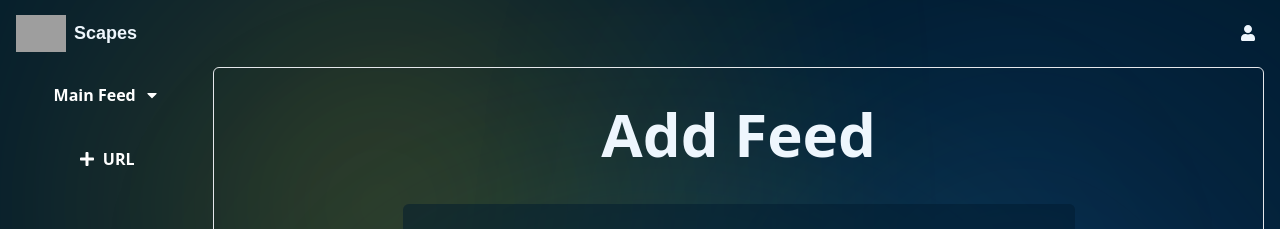
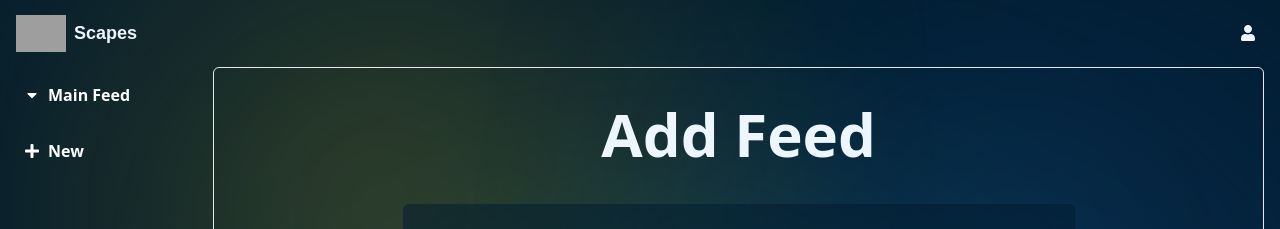
Before and after one commit to oofytronic/nextscapes, a Next.js app: page /dash/add-feed in a window 1280 px wide. Shown: the top 229 px of the page. Built offline with nearby package versions, Linux system fonts and the light colour scheme; grey boxes are pictures that could not be loaded.

Commit message:
adjust sidebar

```diff
--- a/app/dash/layout.jsx
+++ b/app/dash/layout.jsx
@@ -18,13 +18,13 @@ const DashLayout = ({ children }) => {
 			<div className="dash-container">
 				<DashNav />
 				<aside className="sidebar">
-					<div className="flex flex-between md:flex-col gap-4 w-full">
-						<Link href="/dash" className="md:w-full text-center font-bold">
-							<span className="flex gap-2 flex-center hover:underline md:mb-4">Main Feed <FaCaretDown /></span>
+					<div className="flex flex-between md:flex-col md:items-start gap-4 w-full">
+						<Link href="/dash" className="dash-icon text-center font-bold">
+							<span className="flex gap-2 flex-center hover:underline"><FaCaretDown /> Main Feed</span>
 							{/*<Feed />*/}
 						</Link>
 						<Link href="/dash/add-feed" className="dash-icon">
-							<span className="flex justify-center items-center gap-2 font-bold"><FaPlus /> URL</span>
+							<span className="flex justify-center items-center gap-2 font-bold"><FaPlus /> New</span>
 						</Link>
 					</div>
 				</aside>
--- a/styles/globals.css
+++ b/styles/globals.css
@@ -132,7 +132,7 @@ body {
 }
 
 .sidebar {
-  @apply row-start-12 row-end-13 col-span-12 w-full bg-transparent flex flex-col gap-4 p-4 md:relative md:h-auto md:col-span-2 md:row-span-11 md:px-4;
+  @apply row-start-12 row-end-13 col-span-12 w-full bg-transparent flex flex-col gap-4 pt-2 px-4 pb-4 md:relative md:h-auto md:col-span-2 md:row-span-11 md:px-4;
 }
 
 .main-section {
```
